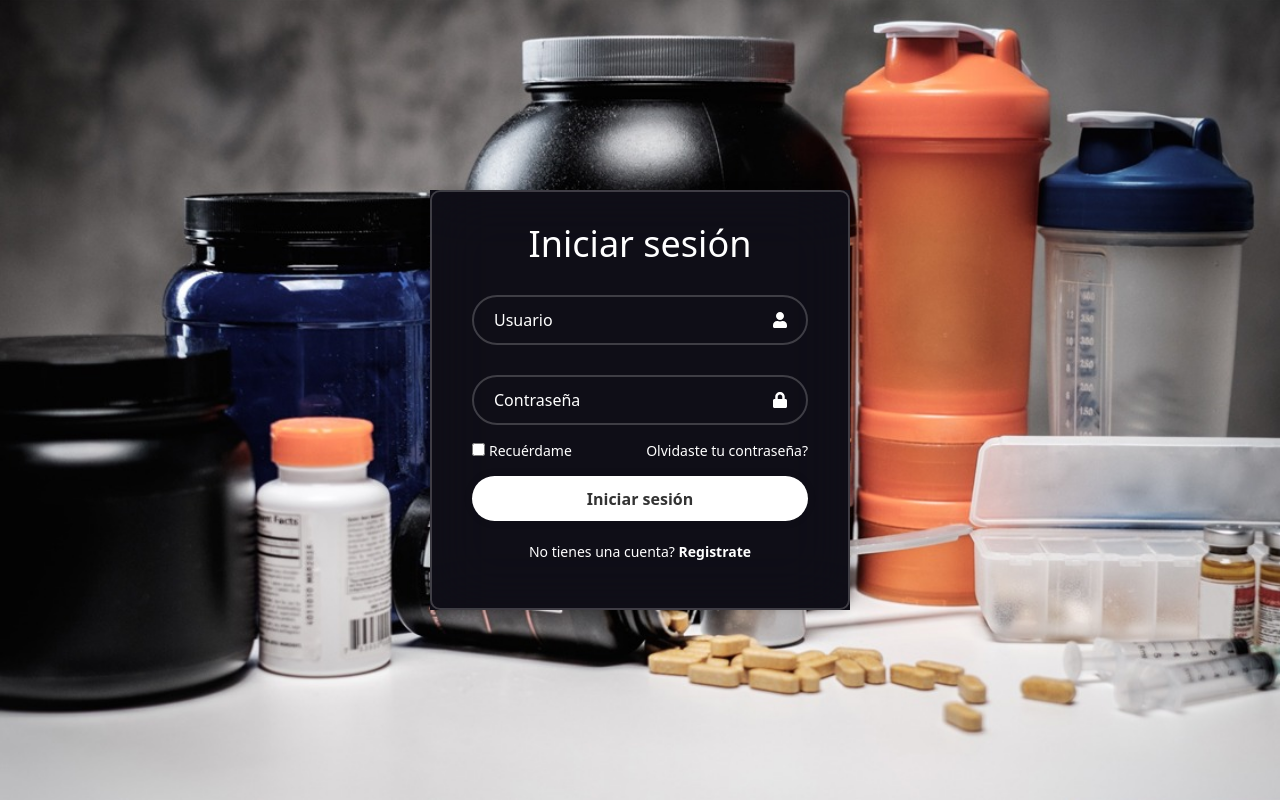
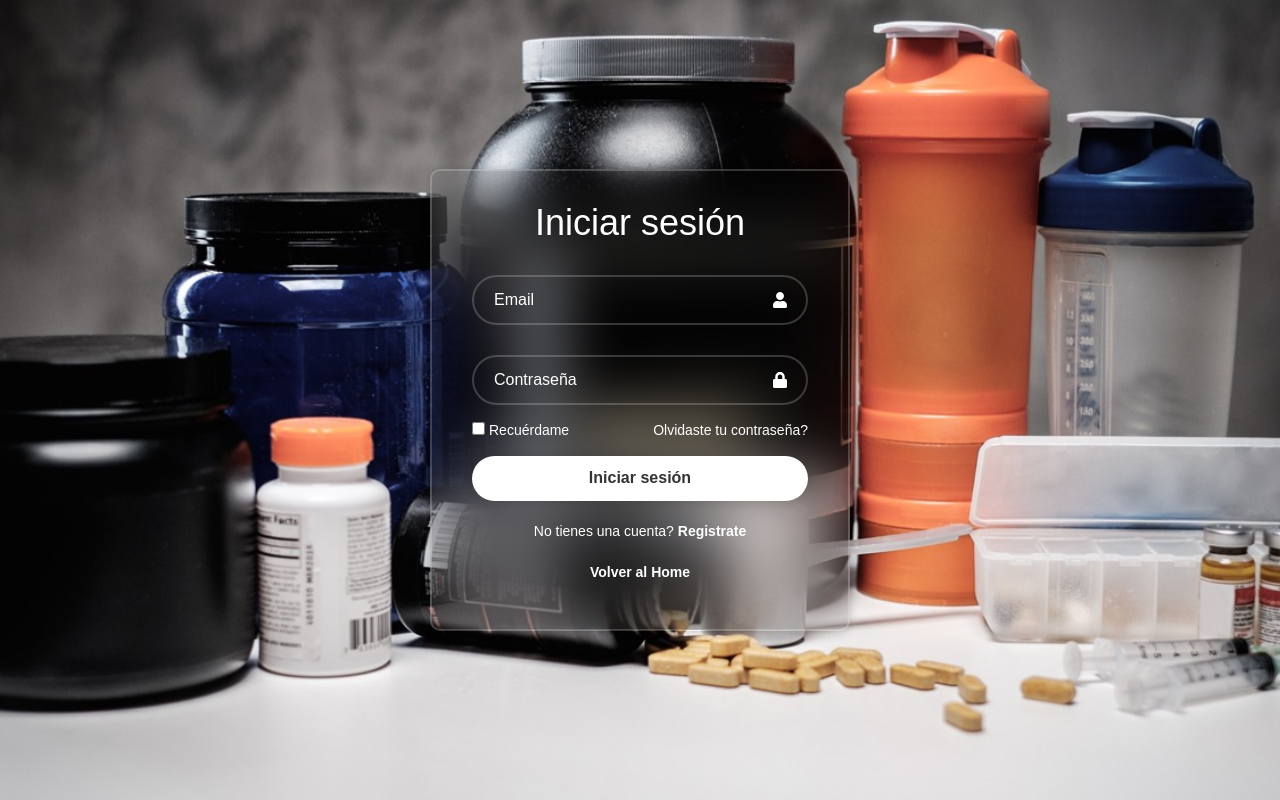
Before and after one commit to AlejandroBardin/Inventory, a React (Vite) app: page /login in a window 1280 px wide. Built offline with nearby package versions, Linux system fonts and the light colour scheme.

Commit message:
agregando login y registro

```diff
--- a/src/api/api.js
+++ b/src/api/api.js
@@ -4,7 +4,13 @@ const api = axios.create({
 	baseURL: 'http://localhost:3000',
 });
 
+
+
+
 export default api;
+
+
+
 
 /* import axios from 'axios';
 
--- a/src/components/formProducts/formproducts.jsx
+++ b/src/components/formProducts/formproducts.jsx
@@ -6,6 +6,7 @@ import Swal from "sweetalert2";
 import { PropTypes } from "prop-types";
 
 export const FormProductos = ({ editarProductos, handleClose }) => {
+
   const { addProducto, updateProductos } =    useContext(ProductsProvider);
 
   const [producto, setProducto] = useState({
--- a/src/components/navBar/NavBar.jsx
+++ b/src/components/navBar/NavBar.jsx
@@ -23,7 +23,7 @@ import './styleNavBar.css';
 
   return (
 
-    <Navbar expand="lg" className="bg-body-tertiary" >
+    <Navbar  className="bg-body-tertiary" >
       <Container fluid  >
 
 
--- a/src/index.css
+++ /dev/null
@@ -1,49 +0,0 @@
-/* :root {
-	font-family: Inter, system-ui, Avenir, Helvetica, Arial, sans-serif;
-	line-height: 1.5;
-	font-weight: 400;
-
-	color-scheme: light dark;
-	color: rgba(255, 255, 255, 0.87);
-	background-color: #242424;
-
-	font-synthesis: none;
-	text-rendering: optimizeLegibility;
-	-webkit-font-smoothing: antialiased;
-	-moz-osx-font-smoothing: grayscale;
-}
- */
-/* a {
-	font-weight: 500;
-	color: #646cff;
-	text-decoration: inherit;
-}
-a:hover {
-	color: #535bf2;
-} */
-/*
-body {
-	margin: 0;
-	display: flex;
-	place-items: center;
-	min-width: 320px;
-	min-height: 100vh;
-}
- */
-/* Inicio Login Registro */
-
-@import url('https://fonts.googleapis.com/css2?family=Poppins:wght@400;600;700&family=Roboto:ital,wght@0,100;0,300;0,400;0,500;0,700;0,900;1,100;1,300;1,400;1,500;1,700;1,900&display=swap');
-
-* {
-  margin: 0;
-  padding: 0;
-  box-sizing: border-box;
-}
-
-
-
-code {
-  font-family: source-code-pro, Menlo, Monaco, Consolas, 'Courier New',
-    monospace;
-}
-/* Fin  Login Registro */
--- a/src/main.jsx
+++ b/src/main.jsx
@@ -1,7 +1,6 @@
 import React from 'react'
 import ReactDOM from 'react-dom/client'
 import App from './App.jsx'
-import './index.css'
 import 'bootstrap/dist/css/bootstrap.min.css';
 
 ReactDOM.createRoot(document.getElementById('root')).render(
--- a/src/pages/LoginForm/LoginForm.css
+++ b/src/pages/LoginForm/LoginForm.css
@@ -3,7 +3,7 @@ code {
       monospace;
   }
 
-body {
+.pre {
 
     font-family: 'Poppins', sans-serif;
     -webkit-font-smoothing: antialiased;
--- a/src/pages/LoginForm/LoginForm.jsx
+++ b/src/pages/LoginForm/LoginForm.jsx
@@ -1,22 +1,114 @@
-import React from 'react';
+import React, { useState } from 'react';
 import { FaUser, FaLock } from "react-icons/fa";
 import { Link } from 'react-router-dom';
 import './LoginForm.css';
+import api from '../../api/api';
+import { useNavigate } from 'react-router-dom';
+
+
+
 
 
 export const LoginForm = () => {
+	const navigate = useNavigate();
+
+	const [email, setEmail] = useState('');
+	const [password, setPassword] = useState('');
+	const [error, setError] = useState('');
+
+	const postLogin = async (email, password) => {
+		try {
+			const resp = await api.post('/api/login', { email, password });
+
+			localStorage.setItem('token', resp.data.token);
+			const user = {
+				id: resp.data.id,
+				firstName: resp.data.firstName,
+				lastName: resp.data.lastName,
+				email: resp.data.email,
+				rol: resp.data.rol,
+				avatar: resp.data.avatar,
+				createdAt: resp.data.createdAt,
+				updatedAt: resp.data.updatedAt,
+			};
+
+			localStorage.setItem('user', JSON.stringify(user));
+
+			//navigate('/');
+
+      if (resp.data.rol === 'usuario') {
+				navigate('/');
+			} else {
+				navigate('/admin');
+			}
+
+
+			console.log('Inicio de sesión exitoso:', resp.data.message);
+		} catch (error) {
+			console.log(error.response.data.message);
+			setError(error.response.data.message);
+			setTimeout(() => {
+				setError('');
+			}, 2000);
+		}
+	};
+
+	const handleLogin = (e) => {
+		e.preventDefault();
+
+		if (!email || !password) {
+			setError('Por favor, complete todos los campos.');
+			setTimeout(() => {
+				setError('');
+			}, 2000);
+
+			return;
+		}
+
+		const emailRegex = /^[^\s@]+@[^\s@]+\.[^\s@]+$/;
+		if (!emailRegex.test(email)) {
+			setError('Por favor, introduce un correo electrónico válido.');
+			setTimeout(() => {
+				setError('');
+			}, 2000);
+			return;
+		}
+
+		postLogin(email, password);
+	};
+
+
   return (
+    <>
 
-    <div className= "body">
+
+    <div className= "pre">
     <div className='wrapper'>
-        <form action="">
+        <form onSubmit={handleLogin}>
             <h1>Iniciar sesión</h1>
+            {error ? <h3 className="errorStyle">{msgError}</h3> : ''}
             <div className="input-box">
-                <input type="text" placeholder='Usuario' maxlength= '18'  required />
+                <input
+
+
+                      type="email" placeholder='Email'
+                      id="email"
+                      value={email}
+                      onChange={(e) => setEmail(e.target.value)}
+                      required />
                 <FaUser className='icon' />
+
+
                 </div>
                 <div className="input-box">
-                <input type="password" placeholder='Contraseña' maxlength= '18' required />
+
+                <input type="password" placeholder='Contraseña'
+                    id="password"
+                    value={password}
+                    onChange={(e) => setPassword(e.target.value)}
+                 required />
+
+
                 <FaLock className='icon' />
             </div>
             <div className="remember-forgot">
@@ -28,8 +120,16 @@ export const LoginForm = () => {
             <div className="register-link">
             <p>No tienes una cuenta? <Link to='/RegistroForm'>Registrate</Link></p>
             </div>
+
+            <div className="register-link">
+            <p> <Link to='/'>Volver al Home</Link></p>
+            </div>
+
+
         </form>
     </div>
     </div>
+
+    </>
   )
 }
--- a/src/pages/RegistroForm/RegistroForm.jsx
+++ b/src/pages/RegistroForm/RegistroForm.jsx
@@ -1,39 +1,75 @@
-import React from 'react';
+import React, { useState } from 'react';
 import './RegistroForm.css';
 import { Link } from 'react-router-dom';
 
+
+
+
+
+
+
+
+
 export const RegistroForm = () => {
+
+
+    const [firstname, setFirst] = useState('');
+    const [lastName, setLast] = useState('');
+    const [email, setEmail] = useState('');
+    const [confirm, setConfirm] = useState('');
+
+    const [password, setPassword] = useState('');
+
+    const handleRegister = (e) => {
+        e.preventDefault();
+        console.log("Usuairio Registrado")
+
+    };
+
+
+
   return (
            <div className='wrapper'>
-        <form action="">
+
             <h1>Crear Usuario</h1>
+
+        <form onSubmit={handleRegister}>
+
             <div className="input-box">
-                <input type="text" placeholder='Nombre y Apellido' maxlength= '18'  required />
+                <input type="text"
+                placeholder='Nombre y Apellido'
+                required value={firstname} onChange={(e) => setFirst(e.target.value)} />
                 </div>
                 <div className="input-box">
-                <input type="text" placeholder='Usuario' maxlength= '18'  required />
+                <input type="text" placeholder='Usuario'
+                   required
+                 value={lastName} onChange={(e) => setLast(e.target.value)} />
                 </div>
                 <div className="input-box">
-                <input type="password" placeholder='Contraseña' maxlength= '18' required />
+                <input type="password" placeholder='Contraseña'
+                  required
+                 value={password} onChange={(e) => setPassword(e.target.value)} />
             </div>
             <div className="input-box">
-                <input type="password" placeholder='Repita la Contraseña' maxlength= '18' required />
+                <input type="password" placeholder='Repita la Contraseña'
+                 required
+                value={confirm} onChange={(e) => setConfirm(e.target.value)} />
             </div>
                 <div className="input-box">
-                <input type="email" placeholder='Email address' maxlength= '35'  required />
+                <input type="email" placeholder='Email address'
+                 required
+                value={email} onChange={(e) => setEmail(e.target.value)}  />
                 </div>
-                <div className="input-box">
-                <input type="number"  placeholder='Numero de Telefono' maxlength= '18'  required />
-                </div>
+
 
             <div className="remember-forgot">
                 <p><label><input type="checkbox" />Acepto los </label>
                 <a href="#">Terminos & Condiciones</a></p>
             </div>
-            <button type="submit">Crear Usuario</button>
+            <button type="submit" value="registrarse">Crear Usuario</button>
 
             <div className="register-link">
-            <p>Ya tienes una cuenta? <Link to='/LoginForm'>Iniciar sesión</Link></p>
+            <p>Ya tienes una cuenta? <Link to='/Login'>Iniciar sesión</Link></p>
             </div>
         </form>
     </div>
--- a/src/pages/categorias/Categorias.jsx
+++ b/src/pages/categorias/Categorias.jsx
@@ -4,8 +4,7 @@ import { Row, Col } from 'react-bootstrap';
 import { CategoriaCard } from '../../components/categoriaCard/CategoriaCard';
 import './styleCategorias.css';
 import api from '../../api/api';
-import { LoginForm } from '../LoginForm/LoginForm';
-//import { heroes } from '../../data/heroesData';
+
 
 
 
```
Also changed, not shown: src/App.css (deleted, +0 -7 lines).
